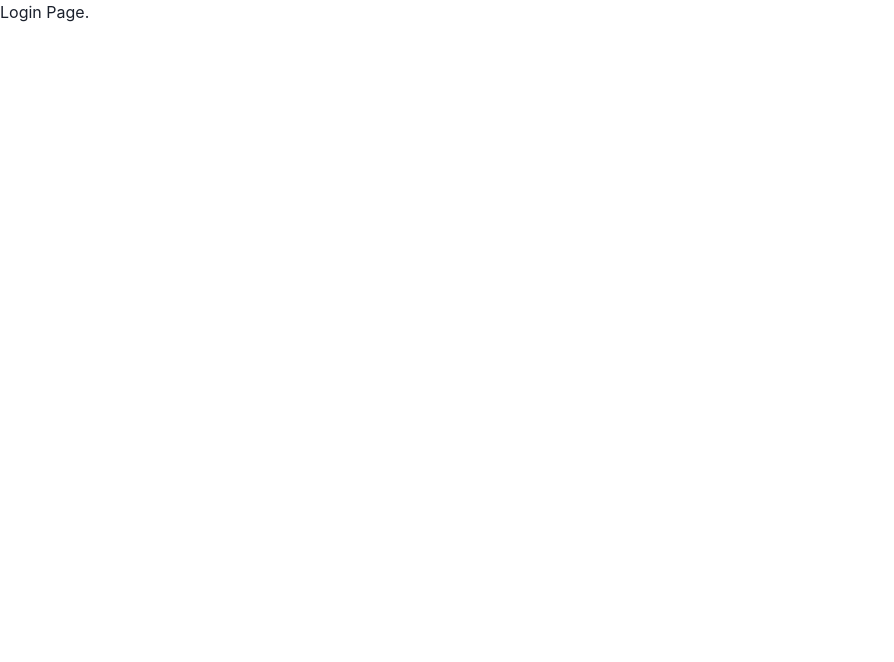
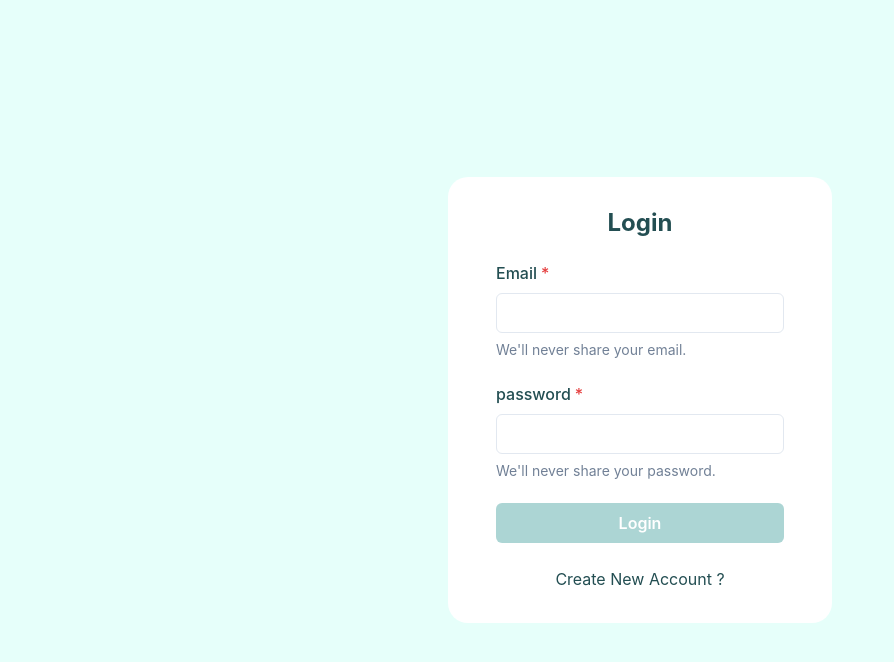
Before and after one commit to niiharamegumu/react-todo_ts_fb_vite, a React (Vite) app: page / in a window 1280 px wide. Shown: the top 662 px of the page, without its empty margins (0-894 px from the left). Built offline with nearby package versions, Linux system fonts and the light colour scheme; no server answers.

Commit message:
update--auth機能の追加

```diff
--- a/src/App.tsx
+++ b/src/App.tsx
@@ -2,10 +2,11 @@ import { ChakraProvider } from "@chakra-ui/react";
 import { VFC } from "react";
 import { BrowserRouter } from "react-router-dom";
 import { Router } from "./router/Router";
+import theme from "./theme/theme";
 
 const App: VFC = () => {
   return (
-    <ChakraProvider>
+    <ChakraProvider theme={theme}>
       <BrowserRouter>
         <Router />
       </BrowserRouter>
--- /dev/null
+++ b/src/components/atoms/button/PrimaryButton.tsx
@@ -0,0 +1,22 @@
+import { Button } from "@chakra-ui/react";
+import { memo, ReactNode, VFC } from "react";
+
+type Props = {
+  disabled: boolean;
+  onClick: () => void;
+  children: ReactNode;
+};
+
+export const PrimaryButton: VFC<Props> = memo((props) => {
+  const { disabled, onClick, children } = props;
+  return (
+    <Button
+      disabled={disabled}
+      type="submit"
+      colorScheme="teal"
+      onClick={onClick}
+    >
+      {children}
+    </Button>
+  );
+});
--- /dev/null
+++ b/src/components/organisms/layout/Header.tsx
@@ -0,0 +1,28 @@
+import { Flex, Heading } from "@chakra-ui/react";
+import { signOut } from "firebase/auth";
+import { auth } from "../../../firebase";
+import { memo, useCallback, VFC } from "react";
+
+import { PrimaryButton } from "../../atoms/button/PrimaryButton";
+import { useNavigate } from "react-router-dom";
+
+export const Header: VFC = memo(() => {
+  const navigete = useNavigate();
+  const logout = useCallback(() => {
+    signOut(auth)
+      .then(() => {
+        navigete("/");
+      })
+      .catch((error) => {
+        alert(error.message);
+      });
+  }, [navigete]);
+  return (
+    <Flex justify="space-between" align="center" p="1em 2em">
+      <Heading fontSize="3xl">TODO App.</Heading>
+      <PrimaryButton disabled={false} onClick={logout}>
+        LogOut
+      </PrimaryButton>
+    </Flex>
+  );
+});
--- a/src/components/pages/Login.tsx
+++ b/src/components/pages/Login.tsx
@@ -1,9 +1,105 @@
-import React, { memo } from "react";
+import {
+  Button,
+  Text,
+  Flex,
+  FormControl,
+  FormHelperText,
+  FormLabel,
+  Heading,
+  Input,
+  Stack,
+} from "@chakra-ui/react";
+import { memo, useState, ChangeEvent, useCallback } from "react";
+import { useNavigate } from "react-router-dom";
+import {
+  signInWithEmailAndPassword,
+  createUserWithEmailAndPassword,
+} from "firebase/auth";
 
-export const Login = memo(() => {
+import { auth } from "../../firebase";
+import { PrimaryButton } from "../atoms/button/PrimaryButton";
+
+export const Login = memo((props: any) => {
+  const [isLogin, setIsLogin] = useState(true);
+  const [email, setEmail] = useState("");
+  const [password, setPassword] = useState("");
+  const navigete = useNavigate();
+  const disabled = !email || !password;
+
+  const onChangeEmail = (e: ChangeEvent<HTMLInputElement>) =>
+    setEmail(e.target.value);
+
+  const onChangePassword = (e: ChangeEvent<HTMLInputElement>) =>
+    setPassword(e.target.value);
+
+  const signIn = () => {
+    const signIn = signInWithEmailAndPassword(auth, email, password)
+      .then(() => {
+        navigete("/tasks");
+      })
+      .catch((error) => {
+        alert(error.message);
+      });
+    return () => signIn;
+  };
+
+  const creatAccount = () => {
+    createUserWithEmailAndPassword(auth, email, password)
+      .then(() => {
+        navigete("/tasks");
+      })
+      .catch((error) => {
+        alert(error.message);
+      });
+  };
+
   return (
-    <div>
-      <p>Login Page.</p>
-    </div>
+    <Flex w="100vw" h="100vh" justify="center" align="center">
+      <Stack
+        backgroundColor="white"
+        p="2em 3em"
+        borderRadius={20}
+        w="sm"
+        spacing={6}
+      >
+        <Heading fontSize="2xl" textAlign="center">
+          {isLogin ? "Login" : "Register"}
+        </Heading>
+        <FormControl isRequired>
+          <FormLabel htmlFor="email">Email</FormLabel>
+          <Input
+            id="email"
+            type="email"
+            value={email}
+            onChange={onChangeEmail}
+          />
+          <FormHelperText>We'll never share your email.</FormHelperText>
+        </FormControl>
+        <FormControl isRequired>
+          <FormLabel htmlFor="password">password</FormLabel>
+          <Input
+            id="password"
+            type="password"
+            value={password}
+            onChange={onChangePassword}
+          />
+          <FormHelperText>We'll never share your password.</FormHelperText>
+        </FormControl>
+        <PrimaryButton
+          disabled={disabled}
+          onClick={isLogin ? signIn : creatAccount}
+        >
+          {isLogin ? "Login" : "Register"}
+        </PrimaryButton>
+        <Text
+          as="span"
+          cursor="pointer"
+          textAlign="center"
+          onClick={() => setIsLogin(!isLogin)}
+        >
+          {isLogin ? "Create New Account ?" : "Login ?"}
+        </Text>
+      </Stack>
+    </Flex>
   );
 });
--- /dev/null
+++ b/src/components/pages/Page404.tsx
@@ -0,0 +1,7 @@
+export const Page404 = () => {
+  return (
+    <div>
+      <p>Page Not Found. 404 Page.</p>
+    </div>
+  );
+};
--- /dev/null
+++ b/src/components/template/HeaderLayout.tsx
@@ -0,0 +1,16 @@
+import { ReactNode, VFC } from "react";
+import { Header } from "../organisms/layout/Header";
+
+type Props = {
+  children: ReactNode;
+};
+
+export const HeaderLayout: VFC<Props> = (props) => {
+  const { children } = props;
+  return (
+    <>
+      <Header />
+      {children}
+    </>
+  );
+};
--- a/src/firebase.ts
+++ b/src/firebase.ts
@@ -13,4 +13,4 @@ const firebaseConfig = {
 
 export const firebaseApp = initializeApp(firebaseConfig);
 export const db = getFirestore();
-export const auth = getAuth(firebaseApp);
+export const auth = getAuth();
--- a/src/router/Router.tsx
+++ b/src/router/Router.tsx
@@ -1,13 +1,32 @@
-import { VFC } from "react";
-import { Routes, Route } from "react-router-dom";
+import { useEffect, VFC } from "react";
+import { Routes, Route, useNavigate } from "react-router-dom";
 import { Login } from "../components/pages/Login";
+import { Page404 } from "../components/pages/Page404";
 import { PageTask } from "../components/pages/PageTask";
+import { HeaderLayout } from "../components/template/HeaderLayout";
+import { auth } from "../firebase";
 
 export const Router: VFC = () => {
+  const navigete = useNavigate();
+  useEffect(() => {
+    const unSub = auth.onAuthStateChanged((user) => {
+      user && navigete("/tasks");
+      !user && navigete("/");
+    });
+    return () => unSub();
+  }, [navigete]);
   return (
     <Routes>
       <Route path="/" element={<Login />} />
-      <Route path="/tasks" element={<PageTask />} />
+      <Route
+        path="/tasks"
+        element={
+          <HeaderLayout>
+            <PageTask />
+          </HeaderLayout>
+        }
+      />
+      <Route path="*" element={<Page404 />} />
     </Routes>
   );
 };
```
